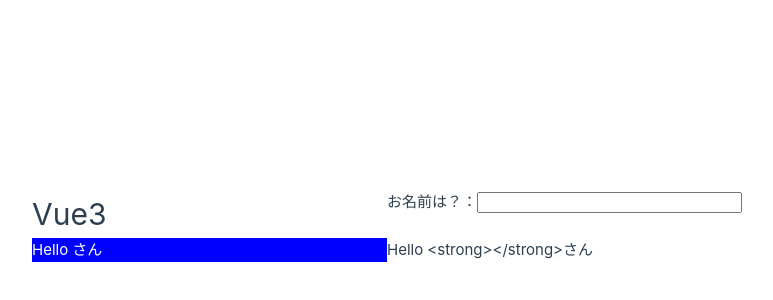
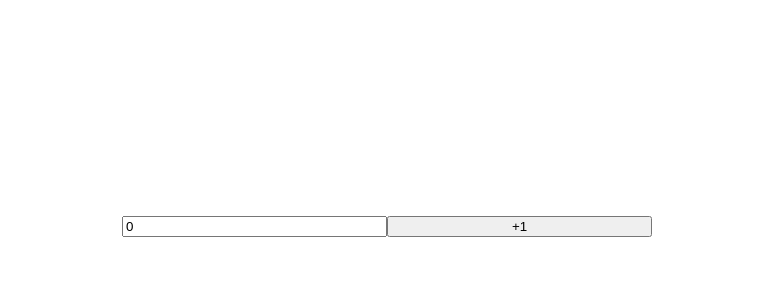
Before and after one commit to kota-shiratori/vue-composition-api, a Vue app: page / in a window 1280 px wide. Shown: the part 174-474 px from the top of the page, without its empty margins (253-1026 px from the left). Built offline with nearby package versions, Linux system fonts and the light colour scheme.

Commit message:
🎨 CompositionAPIでのイベント

```diff
--- a/index.html
+++ b/index.html
@@ -1,5 +1,5 @@
 <!DOCTYPE html>
-<html lang="en">
+<html lang="ja">
   <head>
     <meta charset="UTF-8">
     <link rel="icon" href="/favicon.ico">
--- a/src/App.vue
+++ b/src/App.vue
@@ -1,21 +1,11 @@
 <script setup>
-import { ref, computed } from 'vue';
-
-// const answer = computed(() => {
-//   return 1 + 1
-// })
-
-const message = computed(() => {
-  return 'Hello <strong>' + myName.value  + '</strong>さん'
-})
-const welcomeColor = 'blue'
-const myName = ref('')
+import { ref } from 'vue'
+const number = ref(0)
+const add = () => {
+  number.value++
+}
 </script>
 
 <template>
-  <h1>Vue3</h1>
-  <!-- <p>1 + 1 = {{ answer }}</p> -->
-  <p>お名前は？：<input type="text" size="30" v-model="myName"></p>
-  <p v-html="message" :style="{ 'background-color': welcomeColor, color: 'white' }"></p>
-  <p v-text="message"></p>
+  <input type="text" size="30" v-model="number"> <button @click="add">+1</button>
 </template>
```
